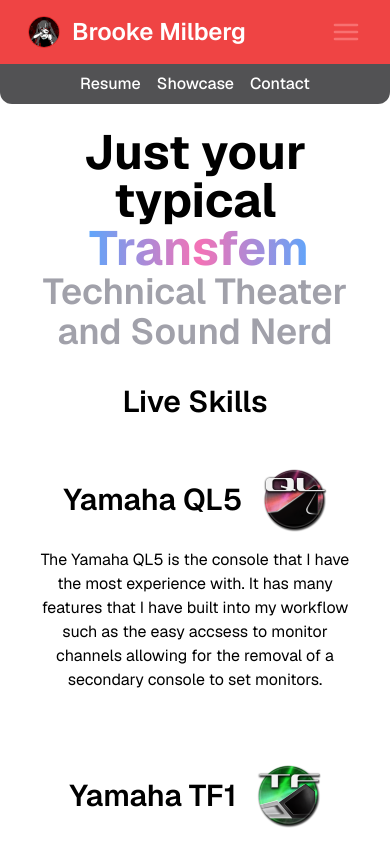
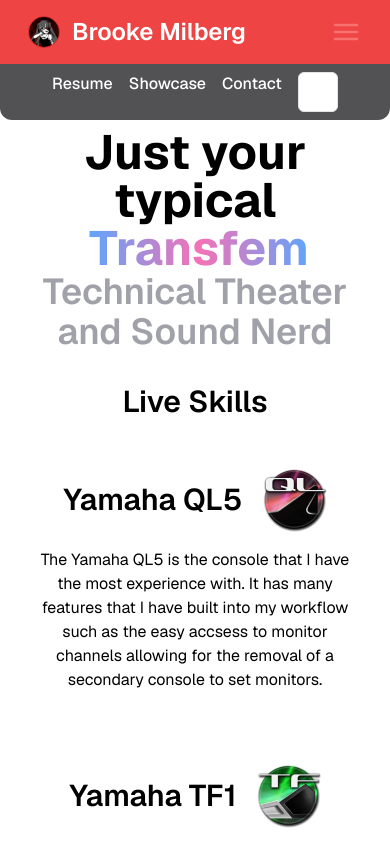
Before and after one commit to rh-35/nextjs, a Next.js app: page / in a window 390 px wide. Both pictures are taken after a click on the button 346 px from the left and 32 px from the top of the page. Shown: the top 844 px of the page. Built offline with nearby package versions, Linux system fonts and the light colour scheme.

Commit message:
Update navbar.jsx

```diff
--- a/components/navbar.jsx
+++ b/components/navbar.jsx
@@ -85,7 +85,7 @@
       </nav>
       <div className="md:hidden">
         {open ? (
-          <div className="md:block w-full rounded-b-xl flex h-auto border-zinc-800 backdrop-blur-md bg-zinc-900/75 justify-center p-2">
+          <div className="md:block items-center w-full rounded-b-xl flex h-auto border-zinc-800 backdrop-blur-md bg-zinc-900/75 justify-center p-2">
             <ul className="font-medium text-l flex flex-row flex-wrap justify-center align-center space-x-4">
               <li>
                 <Link
@@ -111,6 +111,9 @@
                   Contact
                 </Link>
               </li>
+<li>
+                <ModeToggle/>
+              </li>
             </ul>
           </div>
         ) : null}
```
